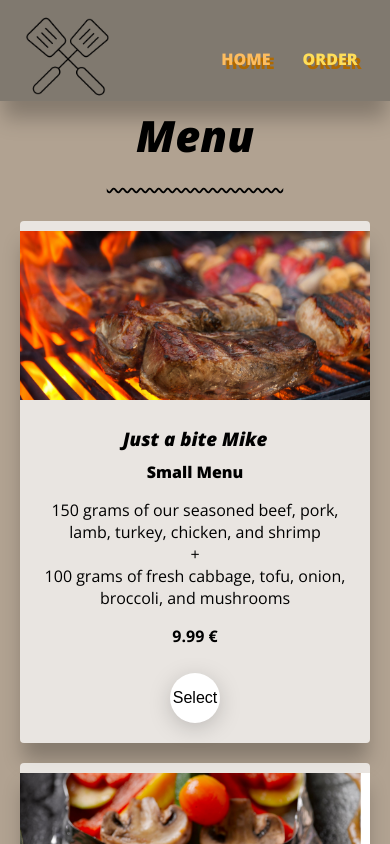
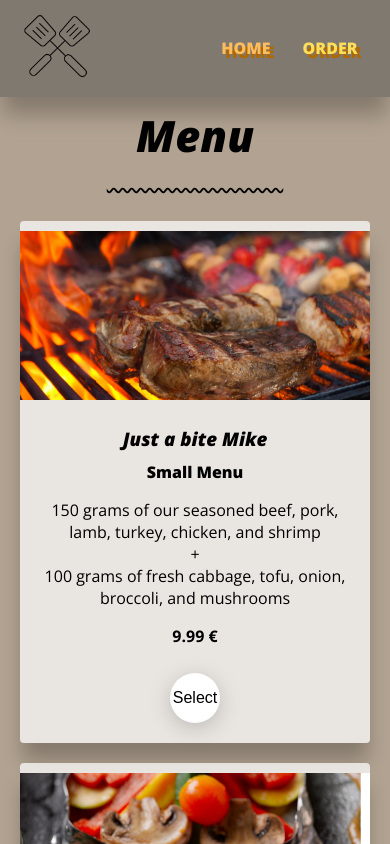
Before and after one commit to tkalejandro/hackathon-mongolia-restaurant, a Next.js app: page /order-online in a window 390 px wide. Shown: the top 844 px of the page. Built offline with nearby package versions, Linux system fonts and the light colour scheme; a web font is replaced by a local one.

Commit message:
iphoneFix

```diff
--- a/components/MainNavigation/MainNavigation.module.css
+++ b/components/MainNavigation/MainNavigation.module.css
@@ -19,7 +19,7 @@
   justify-content:space-between;
 }
 .logoContainer{
-  width: 29%;
+  width: 23%;
 }
 
 
--- a/components/Title/Title.module.css
+++ b/components/Title/Title.module.css
@@ -17,6 +17,8 @@
 }
 
 /*SMALL PHONES*/
+
+
 @media (min-width: 480px) {
 
   .imageContainer{
@@ -39,10 +41,6 @@
     top:-50px;
     left:-45px;
   }
-
-
-
-
 }
 
 /*LAPTOP AND MORE*/
```
